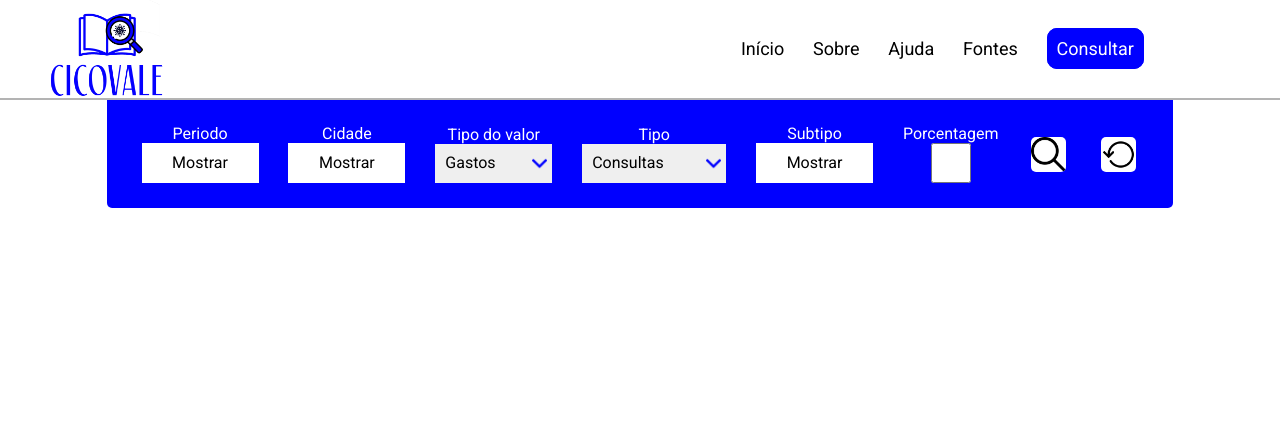
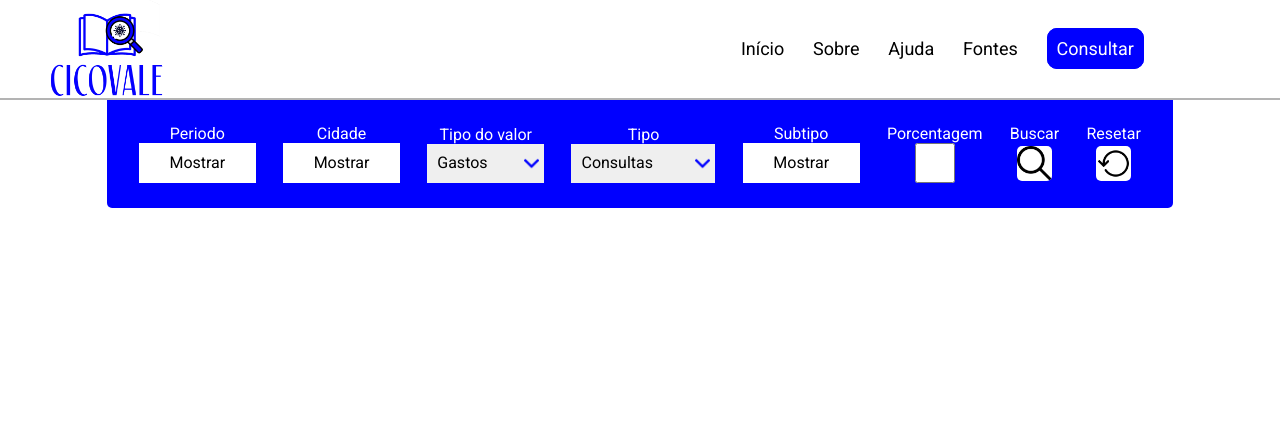
Before and after one commit to equipedevo/API_1, a Flask app: page /consulta in a window 1280 px wide. Shown: the top 440 px of the page. Run offline with Flask 2, Linux system fonts and the light colour scheme.

Commit message:
Colocando labels aos botões de buscar e resetar

```diff
--- a/src/templates/consulta.html
+++ b/src/templates/consulta.html
@@ -64,8 +64,14 @@
                     <label for="porcentagem">Porcentagem</label>
                     <input name="porcentagem" id="porcentagem" type="checkbox">
                 </div>
-                <button id="filtro-btn" type="button" onclick="Search()"><img src="./static/img/magnifying glass.png"></button>
-                <button id="filtro-btn" type="button" onclick="window.location.href = 'consulta';"><img src="./static/img/rewind.png"></button>
+                <div class="dropdown">
+                    <label for="buscar">Buscar</label>
+                    <button name="buscar" id="filtro-btn" type="button" onclick="Search()"><img src="./static/img/magnifying glass.png"></button>
+                </div>
+                <div class="dropdown">
+                    <label for="reset">Resetar</label>
+                    <button name="reset" id="filtro-btn" type="button" onclick="window.location.href = 'consulta';"><img src="./static/img/rewind.png"></button>
+                </div>
             </form>
             <div class="col-1"></div>
         </div>
```
